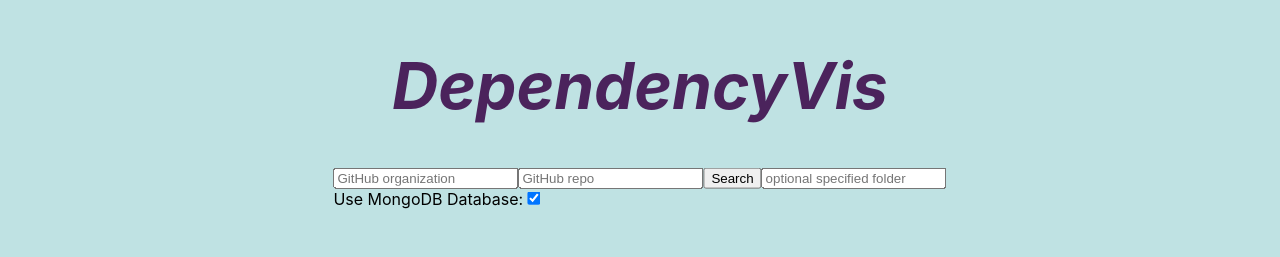
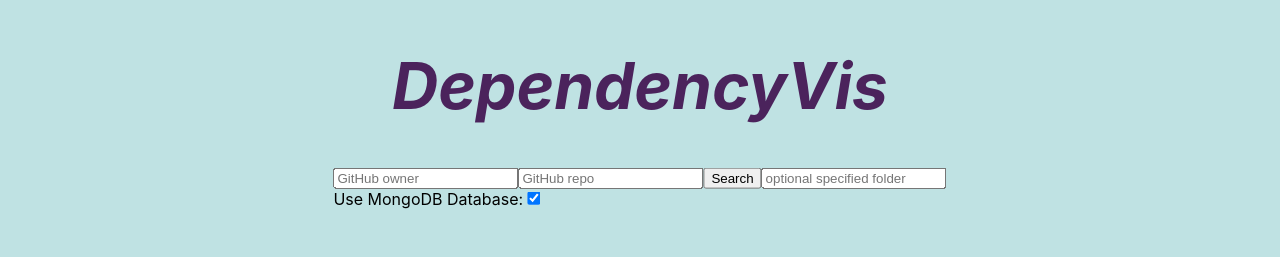
Before and after one commit to NightLore/DependencyVis, a React (Create React App) app in the folder client/: page / in a window 1280 px wide. Shown: the part 134-391 px from the top of the page. Built offline with nearby package versions, Linux system fonts and the light colour scheme.

Commit message:
Rename org to owner

```diff
--- a/client/src/Form.js
+++ b/client/src/Form.js
@@ -4,7 +4,7 @@ import { lookupNewGraph } from './utils/d3';
 const { useState } = React;
 
 const Form = props => {
-   const [org, setOrg] = useState('');
+   const [owner, setOrg] = useState('');
    const [repo, setRepo] = useState('');
    const [folder, setFolder] = useState('');
    const [dbOption, setDBOption] = useState(true);
@@ -34,12 +34,12 @@ const Form = props => {
    }
    var handleSubmitEvent = event => {
       event.preventDefault();
-      handleSubmit(org, repo, folder);
+      handleSubmit(owner, repo, folder);
    }
 
    var checkURL = () => {
       const urlQuerry = new URLSearchParams(window.location.search);
-      const o = urlQuerry.get('org');
+      const o = urlQuerry.get('owner');
       const r = urlQuerry.get('repo');
       if (o && r && props.showForm) {
          handleSubmit(o, r);
@@ -55,9 +55,9 @@ const Form = props => {
       <form onSubmit={handleSubmitEvent}>
          <input
             type="text"
-            value={org}
+            value={owner}
             onChange={event => setOrg(event.target.value)}
-            placeholder="GitHub organization"
+            placeholder="GitHub owner"
             required
          />
          <input
--- a/client/src/d3/mouse.js
+++ b/client/src/d3/mouse.js
@@ -86,7 +86,7 @@ async function handleMouseClicked(d) {
 }
 
 function handleMouseDoubleClicked(d) {
-   openInNewTab(`?org=${d.all.username}&repo=${d.all.repo}`);
+   openInNewTab(`?owner=${d.all.username}&repo=${d.all.repo}`);
    console.log("Double Clicked", d);
 }
 
```
